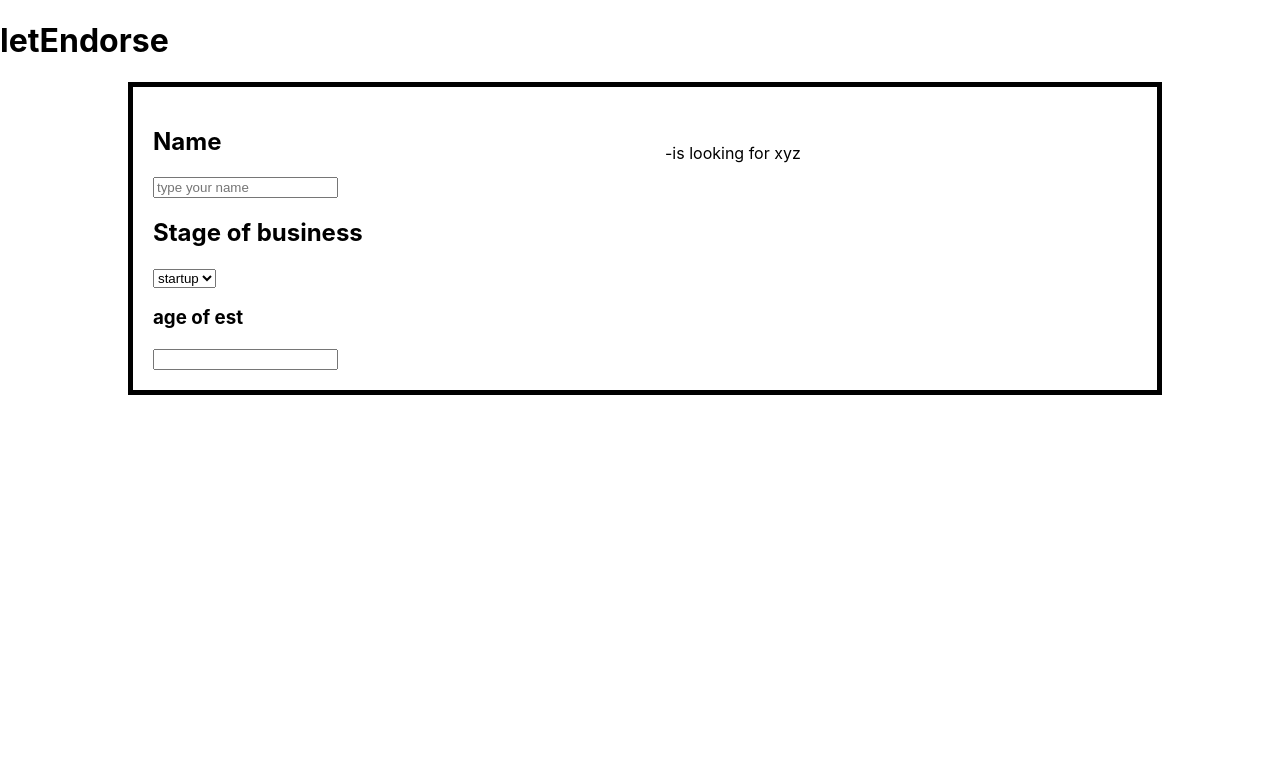
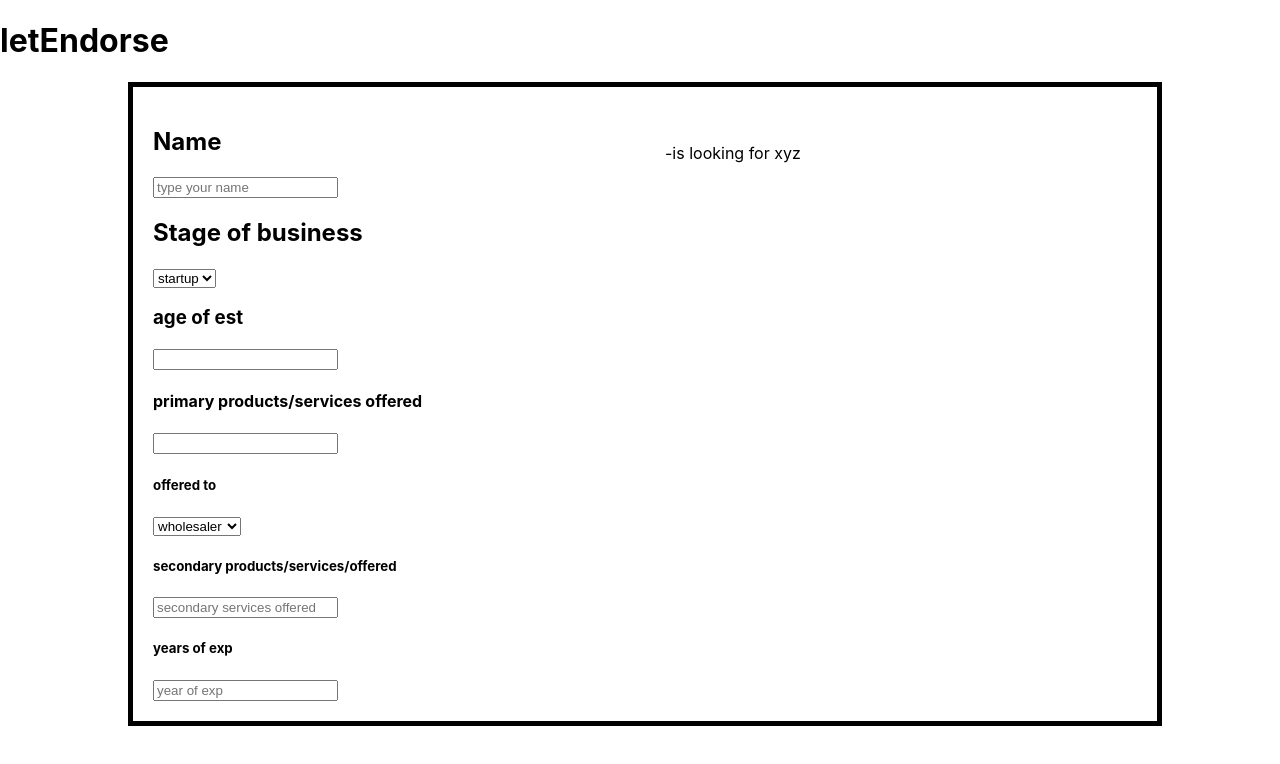
Before and after one commit to yash-ga/letEndorse, a React (Create React App) app in the folder letendorse/: page / in a window 1280 px wide. Shown: the top 764 px of the page. Built offline with nearby package versions, Linux system fonts and the light colour scheme.

Commit message:
commiting top functionality

```diff
--- a/letendorse/src/components/Form.jsx
+++ b/letendorse/src/components/Form.jsx
@@ -5,6 +5,10 @@ export const Form=()=>
     const [name,setName]=useState("")
     const [idea,setIdea]=useState("")
     const [age,setAge]=useState("")
+    const [product,setProduct]=useState("")
+    const [offer,setOffer]=useState("")
+    const [secondary,setSecondary]=useState("")
+    const [years,setYears]=useState("")
     const getName=(e)=>{
         setName(e.target.value)
     }
@@ -21,12 +25,29 @@ export const Form=()=>
             </select>
             <h3>age of est</h3>
             <input type="text" id="age" onChange={(e)=>{setAge(e.target.value)}} />
+            <h4>primary products/services offered</h4>
+            <input type="text"  onChange={(e)=>{setProduct(e.target.value)}}/>
+            <h5>offered to</h5>
+            <select name="" id="" onChange={(e)=>{setOffer(e.target.value)}}>
+                <option value="wholesaler">wholesaler</option>
+                <option value="distributors">distributors</option>
+                <option value="rilerseta">retailer</option>
+                <option value="consumer">consumer</option>
+            </select>
+            <h5>secondary products/services/offered</h5>
+            <input type="text" placeholder="secondary services offered" onChange={(e)=>{setSecondary(e.target.value)}} />
+            <h5>years of exp</h5>
+            <input type="text" placeholder="year of exp" onChange={(e)=>{setYears(e.target.value)}} name="" id="" />
 
             </article>
             <article className="right">
             <p>{name}-is looking for xyz</p>
             <p>{idea}</p>
             <p>{age}</p>
+            <p>{product}</p>
+            <p>{offer}</p>
+            <p>{secondary}</p>
+            <p>{years}</p>
 
             </article>
         </div>
```
